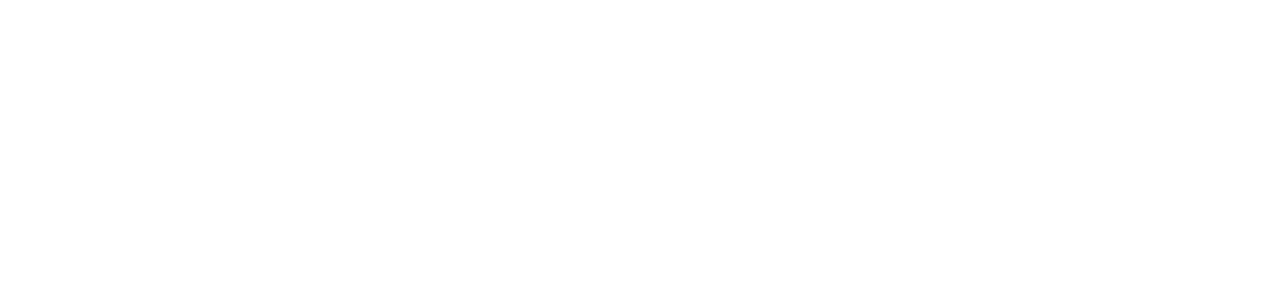
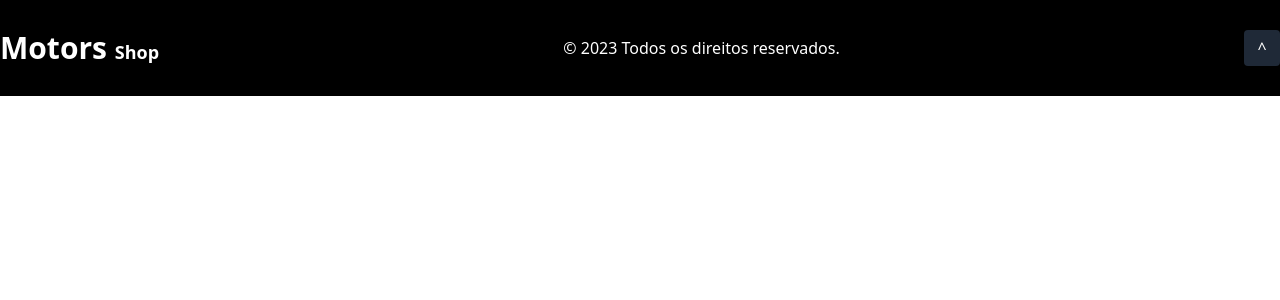
Before and after one commit to ProjectFullstackG18/motorsshop-frontend, a Next.js app: page / in a window 1280 px wide. Shown: the top 300 px of the page. Built offline with nearby package versions, Linux system fonts and the light colour scheme.

Commit message:
feat: create footer component

```diff
--- a/src/components/button/button.tsx
+++ b/src/components/button/button.tsx
@@ -2,13 +2,14 @@
 
 interface IButtonProps {
     type: "button" | "submit"
+    className?: string
     text: string
-    callback: () => void
+    callback?: () => void
 }
 
-export const button = ({type, text, callback}: IButtonProps) => {
+export const Button = ({type, text, className, callback}: IButtonProps) => {
   return (
-    <button type={type} onClick={callback}>
+    <button className={className} type={type} onClick={callback}>
         {text}
     </button>
   )
--- /dev/null
+++ b/src/components/footer/footer.tsx
@@ -0,0 +1,14 @@
+import React from 'react'
+import { Button } from '../button/button'
+
+export const Footer = () => {
+  return (
+    <footer className='bg-black text-white h-24 w-full'>
+        <div className='container flex justify-between items-center mx-auto h-24'>
+            <h2 className='text-3xl font-bold'>Motors <span className='text-lg'>Shop</span></h2>
+            <p>&copy; 2023 Todos os direitos reservados.</p>
+            <Button className='bg-gray-800 w-9 h-9 rounded' type='button' text='^'/>
+        </div>
+    </footer>
+  )
+}
--- a/src/pages/index.tsx
+++ b/src/pages/index.tsx
@@ -1,13 +1,13 @@
 import Image from 'next/image'
 import { Inter } from 'next/font/google'
+import { Footer } from '@/components/footer/footer'
 
 const inter = Inter({ subsets: ['latin'] })
 
 export default function Home() {
   return (
-    <main
-      className={`flex min-h-screen flex-col items-center justify-between p-24 ${inter.className}`}
-    >
+    <main>
+      <Footer/>
     </main>
   )
 }
```
